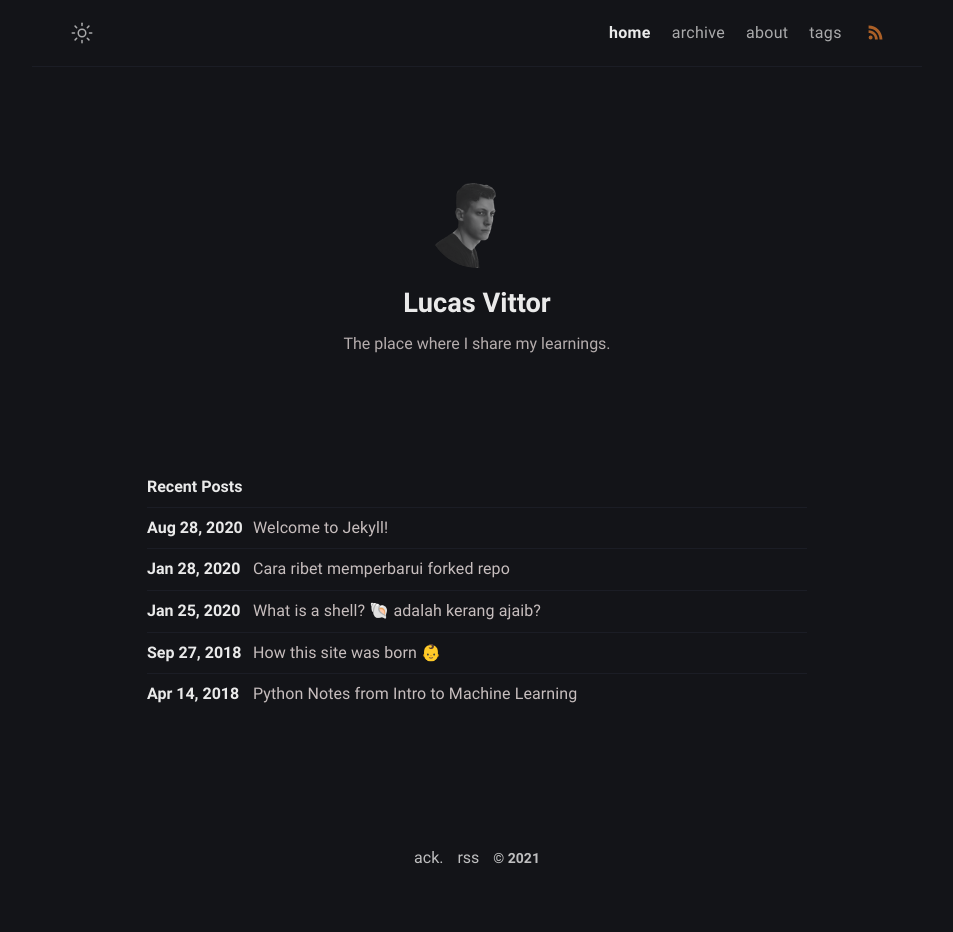
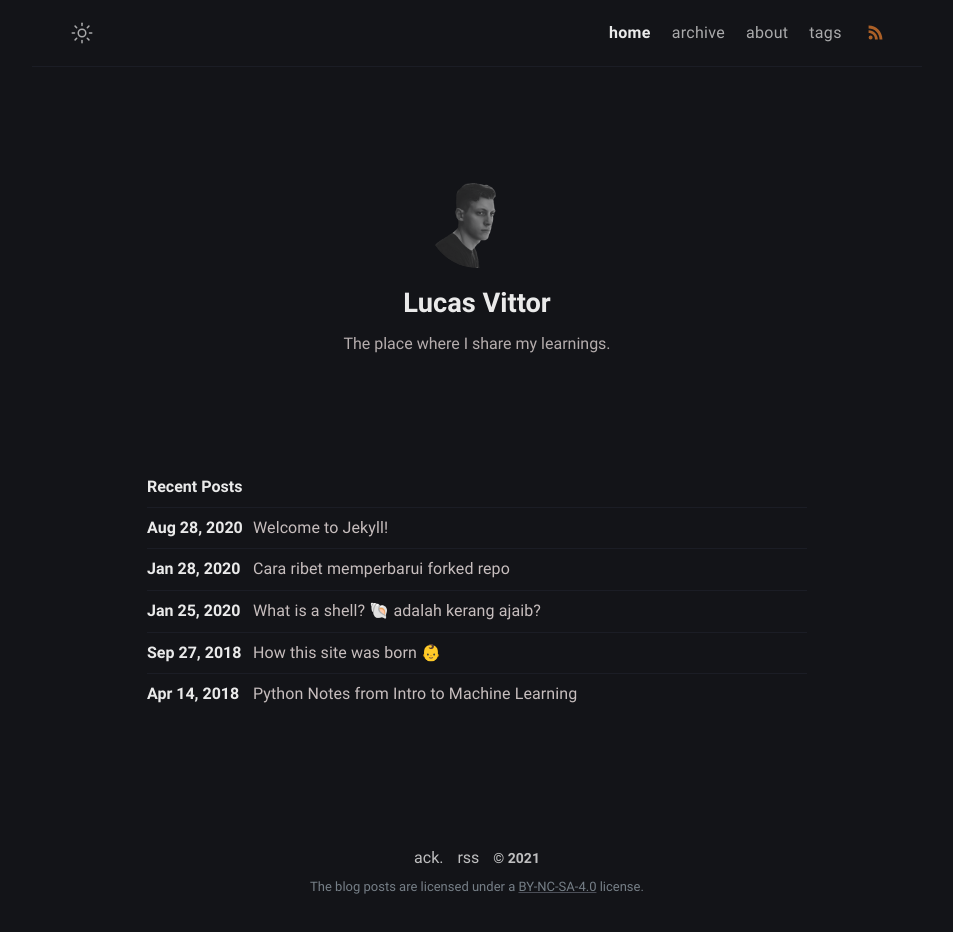
Before and after one commit to lvvittor/blog, a Jekyll site: the page built from index.md, in a window 1280 px wide. Shown: the whole page, without its empty margins (163-1116 px from the left). Built offline with Jekyll 4.4.1, drawn with Linux system fonts in a browser that asks for light colours; before the commit the page ends 904 px from its top, so only the background shows below that.

Commit message:
chore(readme, footer, licenses): Change README, add licenses
Signed-off-by: lvvittor <lvvittor@gmail.com>

```diff
--- a/_includes/footer.html
+++ b/_includes/footer.html
@@ -3,6 +3,16 @@
   <!-- <a class="footer_item" href="javascript::void(0)">resume</a> -->
   <a class="footer_item" href="/feed.xml">rss</a>
   <span class="footer_item">&copy; {{ site.time | date: "%Y" }}</span>
+  <small class="footer_copyright">
+    The blog posts are licensed under a
+    <a
+      href="https://github.com/lvvittor/lvvittor.github.io/blob/master/LICENSES/BY-NC-SA-4.0"
+      target="_blank"
+      rel="noreferrer noopener"
+      >BY-NC-SA-4.0</a
+    >
+    license.
+  </small>
 </footer>
 <script src="/assets/js/main.js" defer="defer"></script>
 
--- a/_sass/klise/_dark.scss
+++ b/_sass/klise/_dark.scss
@@ -213,6 +213,10 @@ body[data-theme="dark"] {
     a.footer_item:not(:last-child) {
       color: $dark-white;
     }
+    .footer_copyright {
+      color: $dark-gray;
+      opacity: 1;
+    }
   }
 
   // 404 Page
--- a/_sass/klise/_layout.scss
+++ b/_sass/klise/_layout.scss
@@ -290,6 +290,13 @@
       }
     }
   }
+  .footer_copyright {
+    font-size: $small-font-size - 1;
+    margin-top: 3px;
+    display: block;
+    color: $gray;
+    opacity: 0.8;
+  }
 }
 
 .not-found {
```
Also changed, not shown: README.md, lighthouse.png (deleted), 4 other files.
